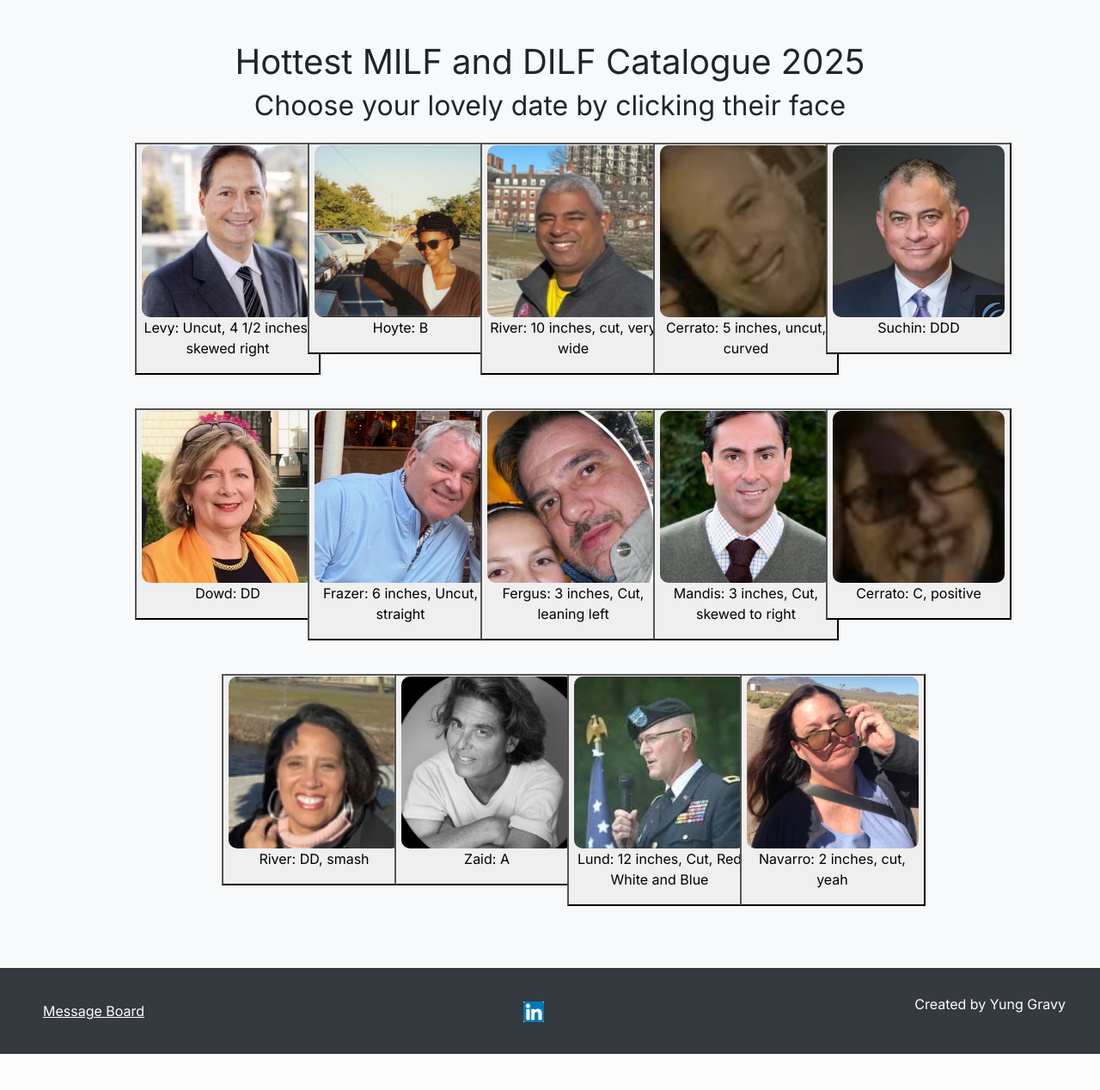
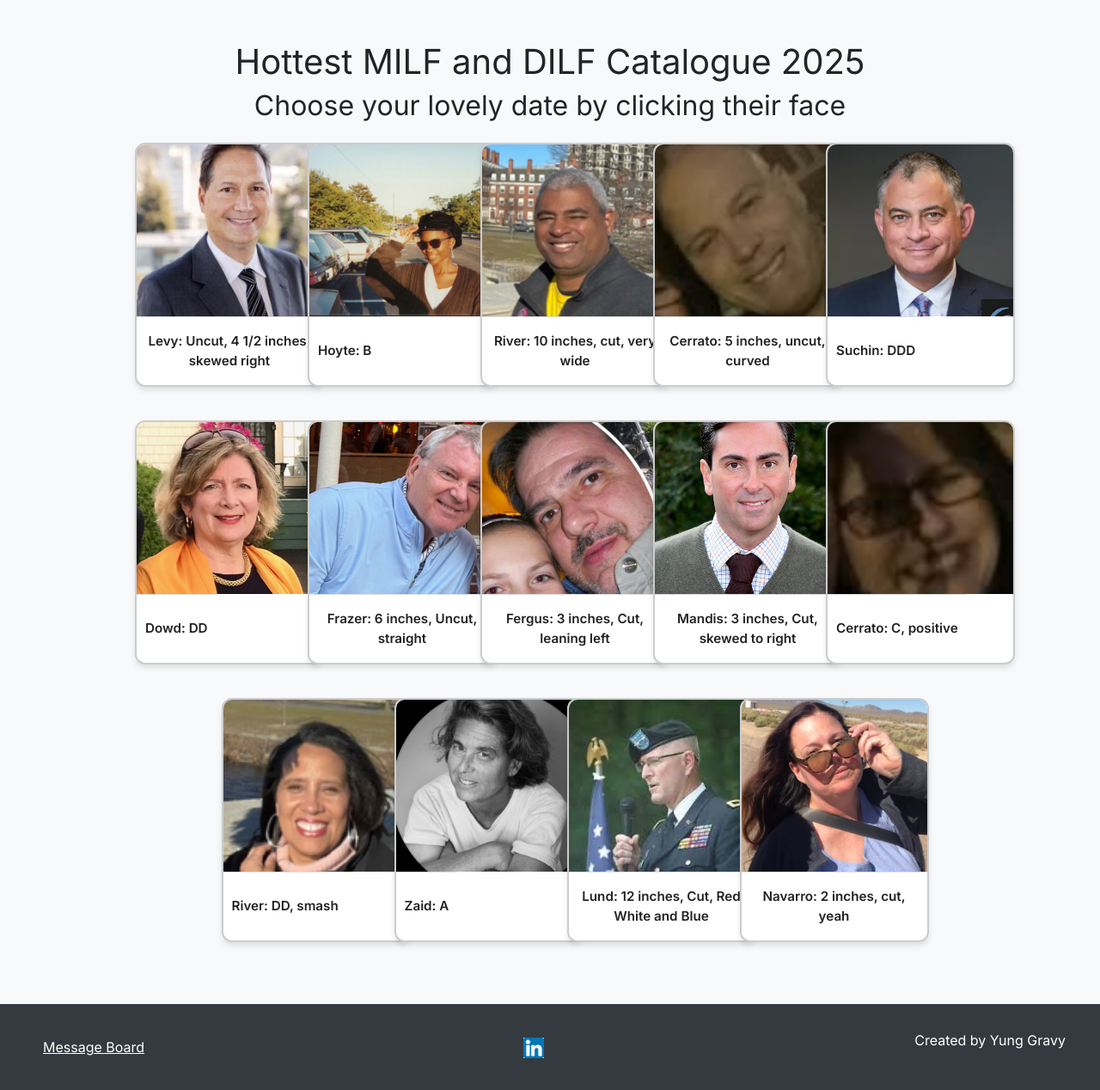
Before and after one commit to 1020robert/LampoonTech, a Flask app: page /image_flight_search in a window 1280 px wide. Shown: the part 74-1342 px from the top of the page at 86% size. Before the commit the page ends 1300 px from the top, so only its background shows below. Run offline with Flask 3, Linux system fonts and the light colour scheme; a user stored in the database is signed in; some libraries are stand-ins or nearby versions.

Commit message:
Update styles.css

```diff
--- a/static/styles.css
+++ b/static/styles.css
@@ -3,37 +3,26 @@ html, body {
     margin: 0;
     display: flex;
     font-family: 'Inter', sans-serif;
-    flex-direction: column; /
+    flex-direction: column;
 }
 
 /* Main content area expands to push the footer down */
 main {
     flex: 1;
 }
+
 /* Size for brand */
-nav .navbar-brand
-{
+nav .navbar-brand {
     font-size: xx-large;
 }
 
 /* Colors for brand */
-nav .navbar-brand .blue
-{
-    color: #537fbe;
-}
-nav .navbar-brand .red
-{
-    color: #ea433b;
-}
-nav .navbar-brand .yellow
-{
-    color: #f5b82e;
-}
-nav .navbar-brand .green
-{
-    color: #2e944b;
-}
+nav .navbar-brand .blue { color: #537fbe; }
+nav .navbar-brand .red { color: #ea433b; }
+nav .navbar-brand .yellow { color: #f5b82e; }
+nav .navbar-brand .green { color: #2e944b; }
 
+/* Page backgrounds */
 body.login-page {
     background-image: url(/static/Harvard.jpg);
     background-size: cover;
@@ -41,7 +30,6 @@ body.login-page {
     background-position: center;
     background-attachment: fixed;
 }
-
 body.index-page {
     background-image: url(/static/test.jpg);
     background-size: cover;
@@ -49,7 +37,6 @@ body.index-page {
     background-position: center 20%;
     background-attachment: fixed;
 }
-
 body.about-page {
     background-image: url(/static/jupiter.jpeg);
     background-size: cover;
@@ -61,6 +48,7 @@ body.default-page {
     background-color: #f8f9fa;
 }
 
+/* Top banners / features */
 .top, .features {
     background-color: rgba(0, 0, 0, 0.7);
     color: white;
@@ -68,36 +56,29 @@ body.default-page {
     border-radius: 5px;
     display: inline-block;
 }
-.top h1{
-    font-size: 100px;
-    padding: 10px;
+.top h1 { font-size: 100px; padding: 10px; }
+.top p { font-size: 35px; }
+
+.features {
+    margin: 100px;
+    font-size: 20px;
+    text-align: left;
 }
-
-.top p{
-    font-size: 35px;
-}
-.features {
-     margin: 100px;
-    font-size: 20px;
-    text-align:left;
-}
-
 .features ul {
     padding-left: 20px;
 }
-
 .features h2 {
     text-align: left;
     font-size: 50px;
 }
 
+/* Footer styles */
 footer {
     background-color: #343a40;
     color: #ffffff;
     padding: 20px 10px;
     font-size: 16px;
 }
-
 .footer-container {
     display: flex;
     flex-wrap: wrap;
@@ -106,26 +87,23 @@ footer {
     max-width: 1200px;
     margin: 0 auto;
 }
-
 .footer-links, .footer-social, .footer-copyright {
     margin: 10px 0;
 }
-
 .footer-links a, .footer-social a {
     color: #ffffff;
     text-decoration: underline;
     margin: 0 10px;
 }
-
 .footer-links a:hover, .footer-social a:hover {
     text-decoration: underline;
 }
-
 .footer-social img {
     width: 24px;
     margin: 0 5px;
 }
 
+/* Text overlay section */
 .text {
     background-color: rgba(0, 0, 0, 0.7);
     color: white;
@@ -133,19 +111,17 @@ footer {
     border-radius: 5px;
     display: inline-block;
 }
-
 .text h1 {
     font-size: 40px;
     text-decoration: underline;
 }
-
 .text p span {
     font-size: 28px;
     display: inline;
     padding: 2px;
 }
 
-
+/* Image grid layout */
 .image-grid {
     display: flex;
     justify-content: center;
@@ -153,18 +129,7 @@ footer {
     flex-wrap: wrap;
 }
 
-.image-grid img {
-    width: 200px;  /* Set a fixed width */
-    height: 200px; /* Set a fixed height */
-    object-fit: cover; /* Ensures images fill the space without distortion */
-    border-radius: 10px; /* Optional: adds rounded corners */
-    cursor: pointer; /* Makes them clickable */
-    transition: transform 0.2s ease-in-out;
-}
-
-.image-grid img:hover {
-    transform: scale(1.1); /* Slight zoom effect on hover */
-
+/* Form / card setup */
 .image-grid form {
     border: none;
     background: none;
@@ -172,35 +137,30 @@ footer {
     margin: 0;
 }
 
+/* Main button/card styles */
 .image-grid button {
+    display: flex;
+    flex-direction: column;
+    justify-content: space-between;
+    position: relative;
+    overflow: hidden;
+    animation: fadeIn 0.4s ease both;
+
+    height: 100%;
+    width: 220px;
     background-color: white;
     border: 2px solid #ccc;
     border-radius: 12px;
     padding: 0;
-    overflow: hidden;
-    transition: transform 0.2s ease, box-shadow 0.2s ease;
     cursor: pointer;
-    width: 220px;
     text-align: center;
     box-shadow: 0 4px 6px rgba(0,0,0,0.1);
+    transition: transform 0.2s ease, box-shadow 0.2s ease;
 }
 
 .image-grid button:hover {
-    transform: scale(1.03);
-    box-shadow: 0 6px 12px rgba(0,0,0,0.2);
-}
-
-.image-grid p {
-    margin: 0;
-    padding: 10px;
-    font-size: 1rem;
-    font-weight: 500;
-    background-color: #f8f9fa;
-    color: #333;
-}
-.image-grid button {
-    position: relative;
-    overflow: hidden;
+    transform: scale(1.05);
+    box-shadow: 0 12px 20px rgba(0, 0, 0, 0.3);
 }
 
 .image-grid button::after {
@@ -212,14 +172,19 @@ footer {
     transition: opacity 0.3s ease;
     border-radius: 12px;
 }
-
 .image-grid button:hover::after {
     opacity: 1;
 }
-.image-grid button:hover {
-    transform: scale(1.05);
-    box-shadow: 0 12px 20px rgba(0, 0, 0, 0.3);
+
+/* Image inside card */
+.image-grid img {
+    width: 100%;
+    height: 200px;
+    object-fit: cover;
+    border-radius: 0;
 }
+
+/* Caption under image */
 .image-grid p {
     margin: 0;
     padding: 10px;
@@ -229,11 +194,13 @@ footer {
     font-weight: 600;
     color: #222;
     border-radius: 0 0 12px 12px;
-}
-.image-grid button {
-    animation: fadeIn 0.4s ease both;
+    min-height: 80px;
+    display: flex;
+    align-items: center;
+    justify-content: center;
 }
 
+/* Animation for fade in */
 @keyframes fadeIn {
     from {
         opacity: 0;
```
